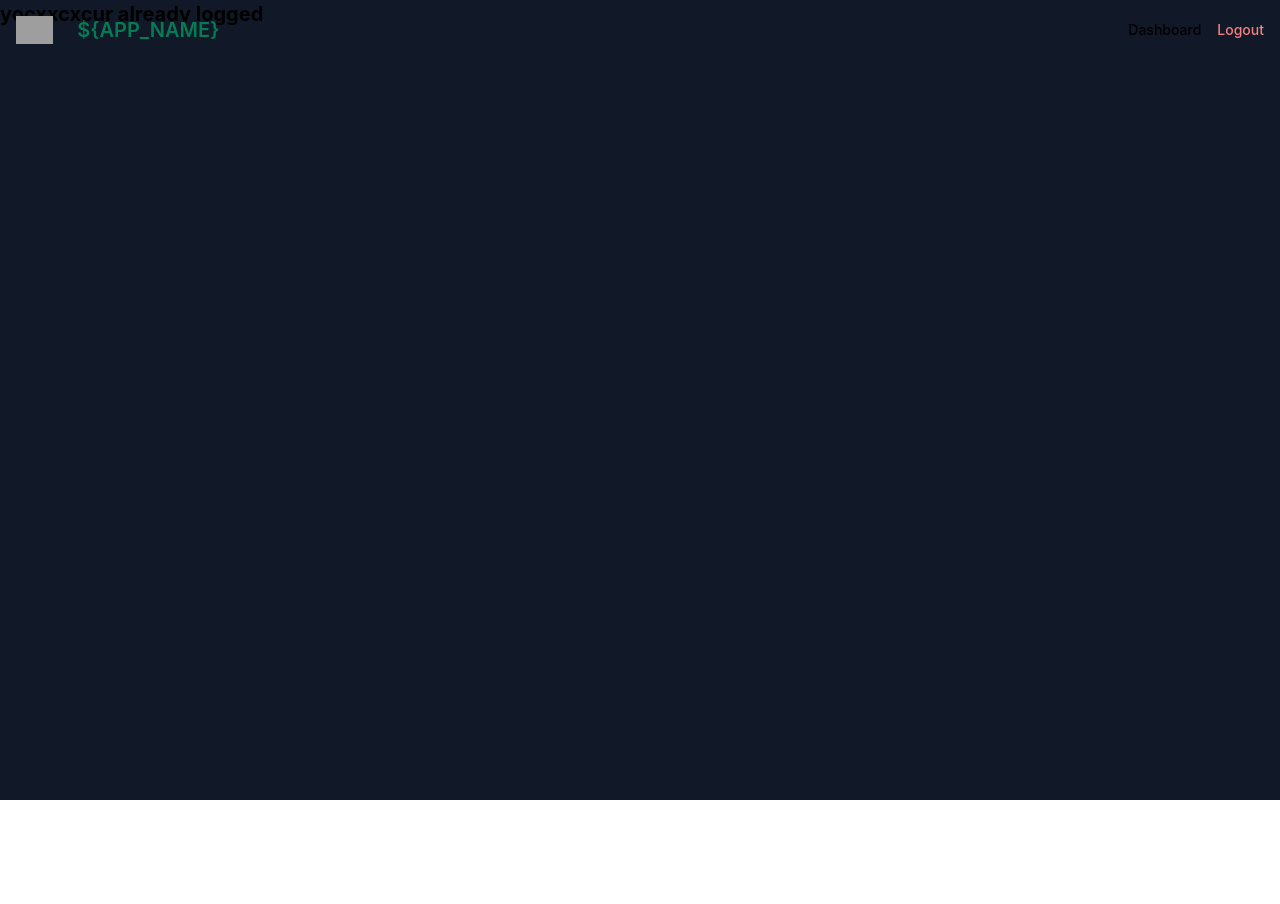
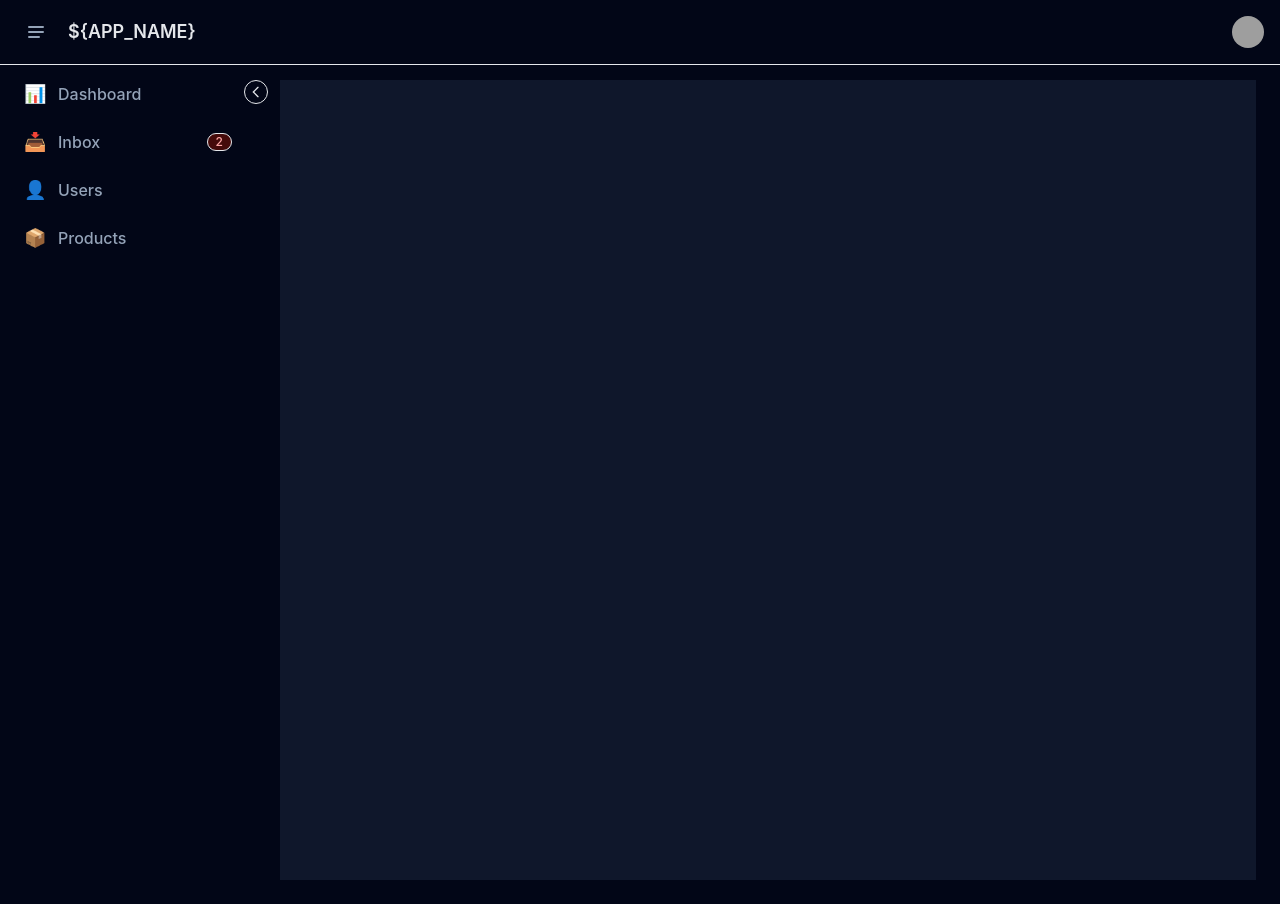
Before and after one commit to JunjungHasudungan/fe-e-cashier, a Vue app: page /dashboard in a window 1280 px wide. Before the commit the page ends 800 px from the top, so only its background shows below. Built offline with nearby package versions, Linux system fonts and the light colour scheme; no server answers; sample sign-in values are in the browser's storage; grey boxes are pictures that could not be loaded.

Commit message:
perubahan tampilan navigasi welcome, sidebar dan beberapa lainnya, wop

```diff
--- a/src/assets/main.css
+++ b/src/assets/main.css
@@ -1,3 +1,36 @@
 /* @import './base.css'; */
 @import "tailwindcss";
 @import "flowbite";
+
+@import "tailwindcss";
+
+@theme {
+  /* BACKGROUND */
+  --color-neutral-primary: #020617;
+  --color-neutral-primary-soft: #020617;
+  --color-neutral-secondary-soft: #0f172a;
+  --color-neutral-tertiary: #1e293b;
+
+  /* BORDER */
+  --color-default: #1e293b;
+  --color-default-medium: #334155;
+
+  /* TEXT */
+  --color-heading: #e5e7eb;
+  --color-body: #94a3b8;
+  --color-fg-brand: #22c55e;
+
+  /* STATUS */
+  --color-danger-soft: #450a0a;
+  --color-danger-subtle: #7f1d1d;
+  --color-fg-danger-strong: #fca5a5;
+
+  /* RADIUS */
+  --radius-base: 0.5rem;
+}
+
+/* BASE BODY */
+body {
+  background-color: var(--color-neutral-primary);
+  color: var(--color-body);
+}
--- /dev/null
+++ b/src/components/SideBar.vue
@@ -0,0 +1,37 @@
+<template>
+  <aside
+    class="fixed top-0 left-0 z-40 h-full pt-14 transition-all duration-300
+           bg-neutral-primary-soft border-e border-default"
+    :class="open ? 'w-64' : 'w-16'"
+  >
+
+    <!-- Collapse Button -->
+    <button
+      @click="$emit('close')"
+      class="absolute -right-3 top-20 w-6 h-6 bg-neutral-secondary-medium
+             border border-default rounded-full flex items-center justify-center"
+    >
+      <svg class="w-4 h-4 text-heading" fill="none" stroke="currentColor" viewBox="0 0 24 24">
+        <path stroke-linecap="round" stroke-width="2"
+          d="M15 19l-7-7 7-7" />
+      </svg>
+    </button>
+
+    <!-- Menu -->
+    <ul class="px-3 py-4 space-y-1 font-medium">
+      <SideBarItem label="Dashboard" icon="📊" :open="open" to="/dashboard" />
+      <SideBarItem label="Inbox" icon="📥" :open="open" badge="2" />
+      <SideBarItem label="Users" icon="👤" :open="open" />
+      <SideBarItem label="Products" icon="📦" :open="open" />
+    </ul>
+
+  </aside>
+</template>
+
+<script setup>
+import SideBarItem from './SideBarItem.vue'
+
+defineProps({
+  open: Boolean
+})
+</script>
--- /dev/null
+++ b/src/components/SideBarItem.vue
@@ -0,0 +1,31 @@
+<template>
+  <router-link
+    :to="to || '#'"
+    class="flex items-center gap-3 px-3 py-2 rounded-base
+           text-body hover:bg-neutral-tertiary hover:text-heading"
+  >
+    <span class="text-lg">{{ icon }}</span>
+
+    <span v-if="open" class="flex-1 whitespace-nowrap">
+      {{ label }}
+    </span>
+
+    <span
+      v-if="badge && open"
+      class="text-xs bg-danger-soft text-fg-danger-strong
+             border border-danger-subtle px-2 rounded-full"
+    >
+      {{ badge }}
+    </span>
+  </router-link>
+</template>
+
+<script setup>
+defineProps({
+  label: String,
+  icon: String,
+  open: Boolean,
+  badge: String,
+  to: String
+})
+</script>
--- /dev/null
+++ b/src/components/TopNavBar.vue
@@ -0,0 +1,82 @@
+<template>
+  <nav class="fixed top-0 z-50 w-full bg-neutral-primary-soft border-b border-default">
+    <div class="px-4 py-3 flex items-center justify-between">
+
+      <!-- Left -->
+      <div class="flex items-center gap-3">
+
+        <!-- Toggle Sidebar -->
+        <button
+          @click="$emit('toggle-sidebar')"
+          class="text-heading hover:bg-neutral-secondary-medium p-2 rounded-base"
+        >
+          <svg class="w-6 h-6" fill="none" stroke="currentColor" viewBox="0 0 24 24">
+            <path stroke-linecap="round" stroke-width="2"
+              d="M5 7h14M5 12h14M5 17h10" />
+          </svg>
+        </button>
+
+        <span class="text-lg font-semibold text-heading">
+          {{ appName }}
+        </span>
+      </div>
+
+      <!-- Right -->
+      <div class="relative">
+
+        <button
+          @click="open = !open"
+          class="flex items-center gap-2 focus:outline-none"
+        >
+          <img
+            class="w-8 h-8 rounded-full"
+            src="https://flowbite.com/docs/images/people/profile-picture-5.jpg"
+          />
+        </button>
+
+        <!-- Dropdown -->
+        <div
+          v-if="open"
+          class="absolute right-0 mt-2 w-44 bg-neutral-primary-medium
+                 border border-default-medium rounded-base shadow-lg"
+        >
+          <div class="px-4 py-3 border-b border-default-medium">
+            <p class="text-sm font-medium text-heading">Admin</p>
+            <p class="text-sm text-body truncate">admin@mail.com</p>
+          </div>
+
+          <ul class="p-2 text-sm font-medium text-body">
+            <li>
+              <router-link class="block p-2 hover:bg-neutral-tertiary rounded" to="/dashboard">
+                Dashboard
+              </router-link>
+            </li>
+            <li>
+              <button
+                class="w-full text-left p-2 hover:bg-neutral-tertiary rounded text-red-400"
+                @click="logout"
+              >
+                Logout
+              </button>
+            </li>
+          </ul>
+        </div>
+
+      </div>
+    </div>
+  </nav>
+</template>
+
+<script setup>
+import { ref } from 'vue'
+import { useRouter } from 'vue-router'
+
+const router = useRouter()
+const appName = import.meta.env.VITE_APP_NAME || 'Dashboard'
+const open = ref(false)
+
+const logout = () => {
+  localStorage.removeItem('token')
+  router.push('/')
+}
+</script>
--- a/src/layouts/App.vue
+++ /dev/null
@@ -1,29 +0,0 @@
-<template>
-  <div class="min-h-screen bg-gray-900">
-
-    <!-- Navigation -->
-    <NavigationBar />
-
-    <!-- Page Heading -->
-    <header v-if="header" class="bg-white shadow">
-      <div class="max-w-7xl mx-auto py-6 px-4 sm:px-6 lg:px-8">
-        <!-- tampilkan header -->
-        <slot name="header" />
-      </div>
-    </header>
-
-     <!-- Page Content -->
-    <main>
-      <router-view />
-    </main>
-  </div>
-</template>
-
-<script setup>
-import { useSlots } from 'vue'
-import NavigationBar from '@/components/NavigationBar.vue'
-
-// cek apakah slot header diberikan
-const slots = useSlots()
-const header = slots.header
-</script>
--- /dev/null
+++ b/src/layouts/AppLayout.vue
@@ -0,0 +1,33 @@
+<template>
+  <div class="min-h-screen bg-neutral-primary-soft">
+
+    <!-- Top Navbar -->
+    <TopNavBar @toggle-sidebar="toggleSidebar" />
+
+    <!-- Sidebar -->
+    <SideBar :open="sidebarOpen" @close="sidebarOpen = false" />
+
+    <!-- Main Content -->
+    <main
+      class="pt-14 transition-all duration-300"
+      :class="sidebarOpen ? 'sm:ml-64 ml-0' : 'sm:ml-16 ml-0'"
+    >
+      <div class="p-6">
+        <router-view />
+      </div>
+    </main>
+
+  </div>
+</template>
+
+<script setup>
+import { ref } from 'vue'
+import TopNavBar from '@/components/TopNavBar.vue'
+import SideBar from '@/components/SideBar.vue'
+
+const sidebarOpen = ref(true)
+
+const toggleSidebar = () => {
+  sidebarOpen.value = !sidebarOpen.value
+}
+</script>
--- /dev/null
+++ b/src/layouts/AuthLayout.vue
@@ -0,0 +1,5 @@
+<template>
+  <div class="min-h-screen bg-gray-900 flex items-center justify-center">
+    <router-view />
+  </div>
+</template>
--- /dev/null
+++ b/src/layouts/WelcomeLayout.vue
@@ -0,0 +1,15 @@
+<template>
+  <div class="min-h-screen bg-gray-900">
+
+    <NavigationBar />
+
+    <main class="pt-20 flex items-center justify-center min-h-screen">
+      <router-view />
+    </main>
+
+  </div>
+</template>
+
+<script setup>
+    import NavigationBar from '@/components/NavigationBar.vue';
+</script>
--- a/src/pages/DashboardPage.vue
+++ b/src/pages/DashboardPage.vue
@@ -1,7 +1,7 @@
 <template>
-  <div>
-    <h2 class="text-xl font-bold">yocxxcxcur already logged</h2>
-  </div>
+  <main class="pt-14 sm:ml-64 p-6 bg-slate-900 min-h-screen">
+    <router-view />
+  </main>
 </template>
 
 <script setup></script>
--- a/src/pages/WelcomePage.vue
+++ b/src/pages/WelcomePage.vue
@@ -1,7 +1,13 @@
 <template>
-  <div>
-    <h2 class="text-xl font-bold">Ini halaman tampilan utama</h2>
+  <div class="bg-white p-8 rounded-lg shadow-lg max-w-xl w-full text-center">
+    <h2 class="text-2xl font-bold mb-4">
+      Selamat Datang
+    </h2>
+    <p class="text-gray-600">
+      Ini halaman tampilan utama aplikasi
+    </p>
   </div>
 </template>
 
-<script setup></script>
+<script setup>
+</script>
--- a/src/routes/index.js
+++ b/src/routes/index.js
@@ -2,24 +2,28 @@
 import { createRouter, createWebHistory } from 'vue-router'
 
 // AppLayout untuk layout yang sudah berhasil login ataupun register
-import AppLayout from '@/layouts/App.vue'
-
-// AppLayout untuk layout yang sedang proses login ataupun register
-import GuestLayout from '@/layouts/Guest.vue'
+import AppLayout from '@/layouts/AppLayout.vue'
 
 // import components
 import WelcomePage from '@/pages/WelcomePage.vue'
 import DashboardPage from '@/pages/DashboardPage.vue'
 import Register from '@/pages/auth/Register.vue'
 import Login from '@/pages/auth/Login.vue'
+import WelcomeLayout from '@/layouts/WelcomeLayout.vue'
+import AuthLayout from '@/layouts/AuthLayout.vue'
 
 // membuat routes untuk semua komponents
 const routes = [
     {
       path: '/',
-        component: AppLayout,
+      component: WelcomeLayout,
       children: [
-            { path: '', name: 'home', component: WelcomePage, meta: { title: 'Welcome' } },
+        {
+          path: '',
+          name: 'home',
+          component: WelcomePage,
+          meta: { title: 'Welcome' }
+        }
       ]
     },
     {
@@ -36,11 +40,20 @@ const routes = [
     },
     {
     path: '/',
-      component: GuestLayout,
+    component: AuthLayout,
     children: [
-        // { path: '', name: '/', component: WelcomePage,  meta: { title: 'welcome',  requiresGuest: true } },
-        { path: 'register', component: Register, name: 'register', meta: { title: 'register', requiresGuest: true } },
-        { path: 'login', component: Login, name: 'login', meta: { title: 'login',  requiresGuest: true } },
+      {
+        path: 'login',
+        name: 'login',
+        component: Login,
+        meta: { requiresGuest: true, title: 'Login' }
+      },
+      {
+        path: 'register',
+        name: 'register',
+        component: Register,
+        meta: { requiresGuest: true, title: 'Register' }
+      }
     ]
   },
 ]
```
Lines whose indentation alone changed are shown as unchanged.
